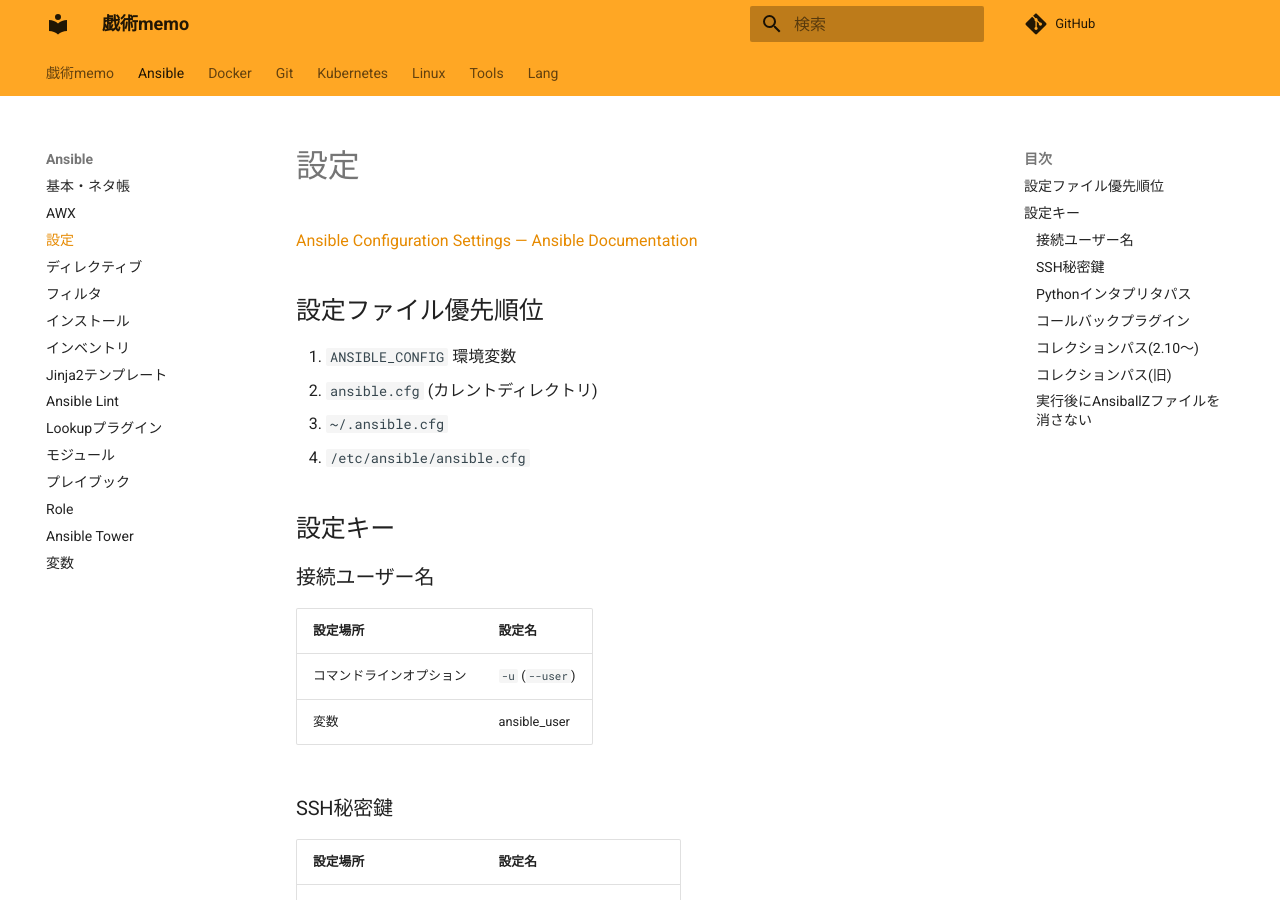
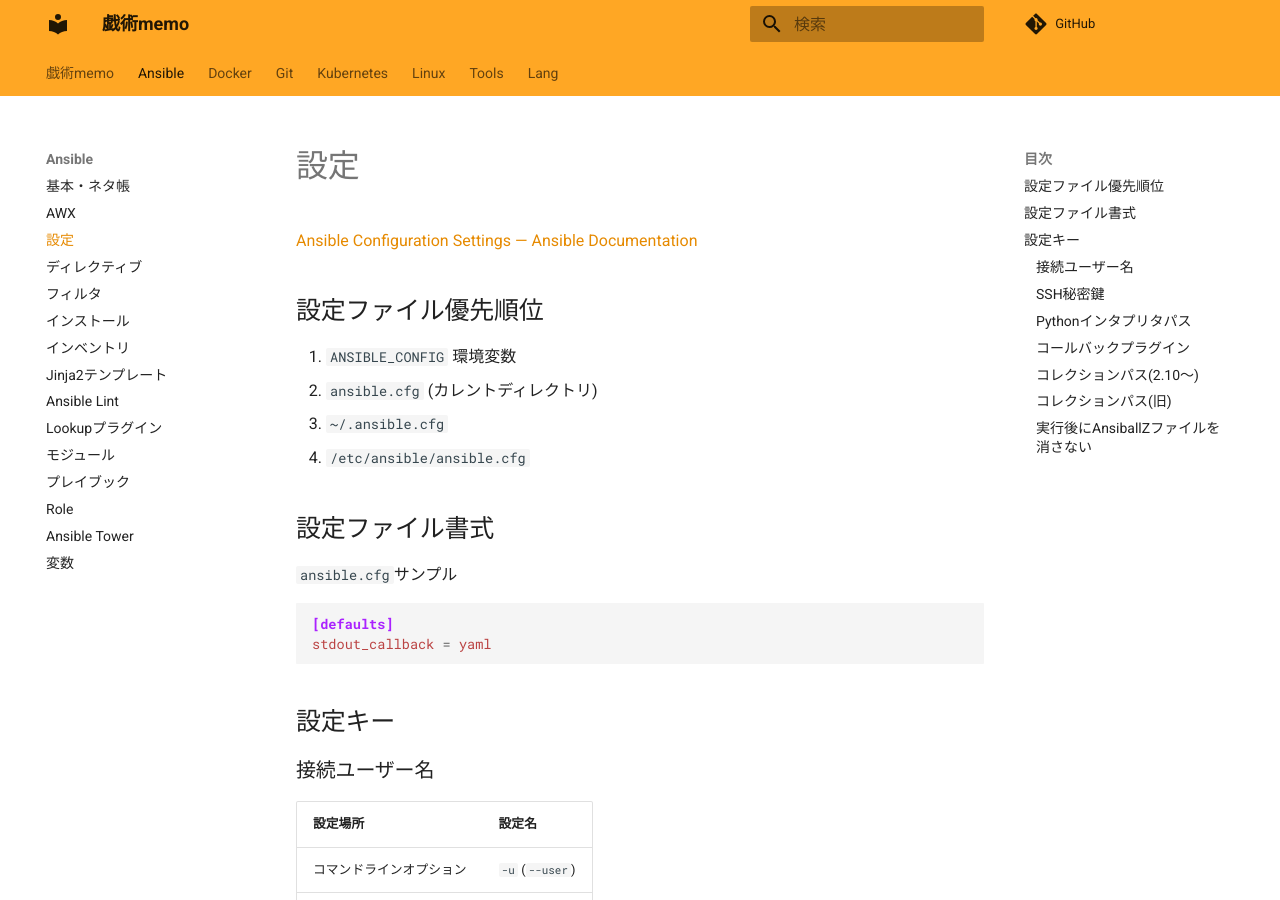
Before and after one commit to zaki-lknr/docs, an MkDocs documentation site: the page built from docs/Ansible/config.md, in a window 1280 px wide and 900 px high. Built offline with MkDocs 1.6.1 and Material for MkDocs 9.7.7, drawn with Linux system fonts in a browser that asks for light colours; comment, search, counter and statistics services are not loaded.

Commit message:
add: ansible/config: ansible.cfgサンプル

````diff
--- a/docs/Ansible/config.md
+++ b/docs/Ansible/config.md
@@ -8,6 +8,15 @@
 2. `ansible.cfg` (カレントディレクトリ)
 3. `~/.ansible.cfg`
 4. `/etc/ansible/ansible.cfg`
+
+## 設定ファイル書式
+
+`ansible.cfg`サンプル
+
+```ini
+[defaults]
+stdout_callback = yaml
+```
 
 ## 設定キー
 
````
